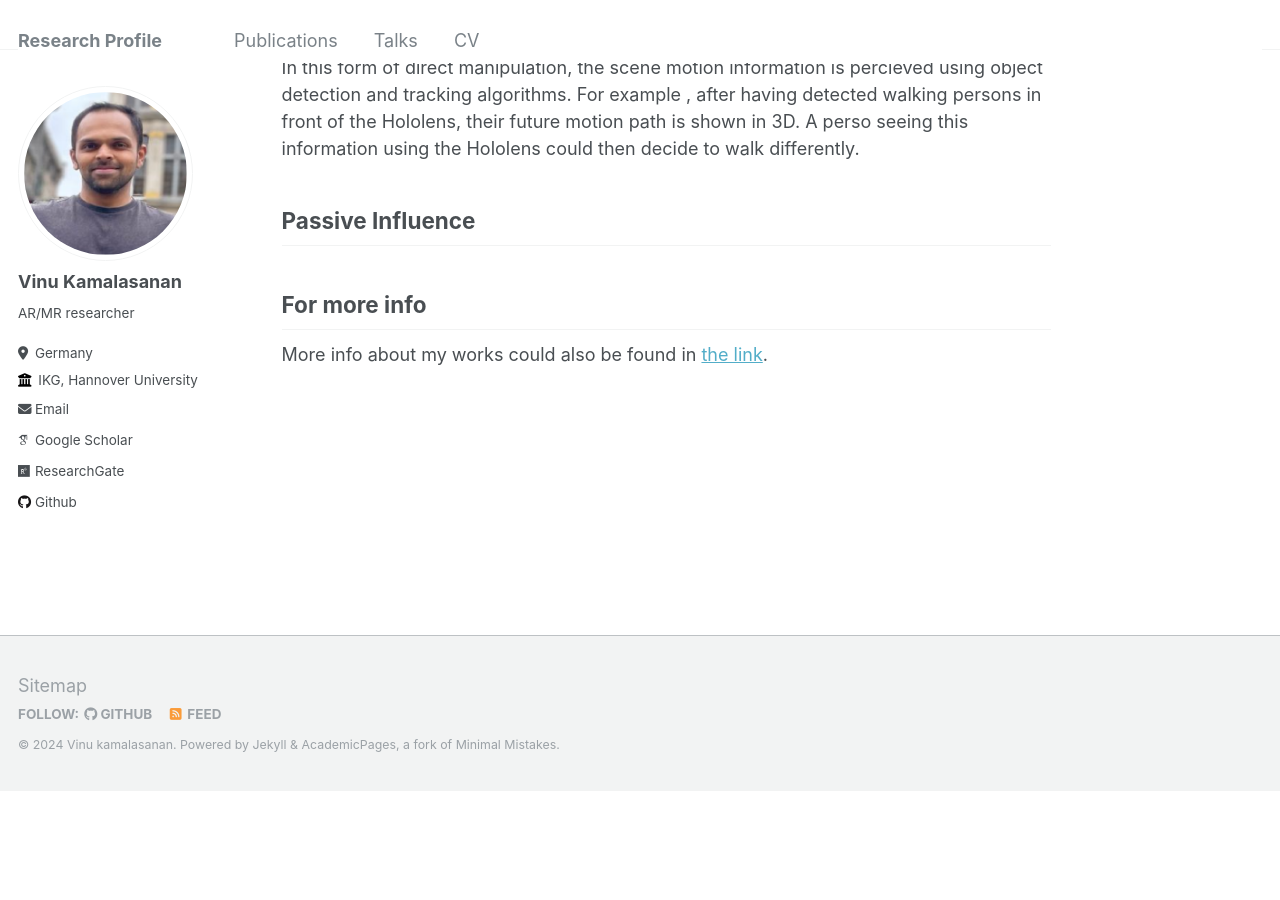
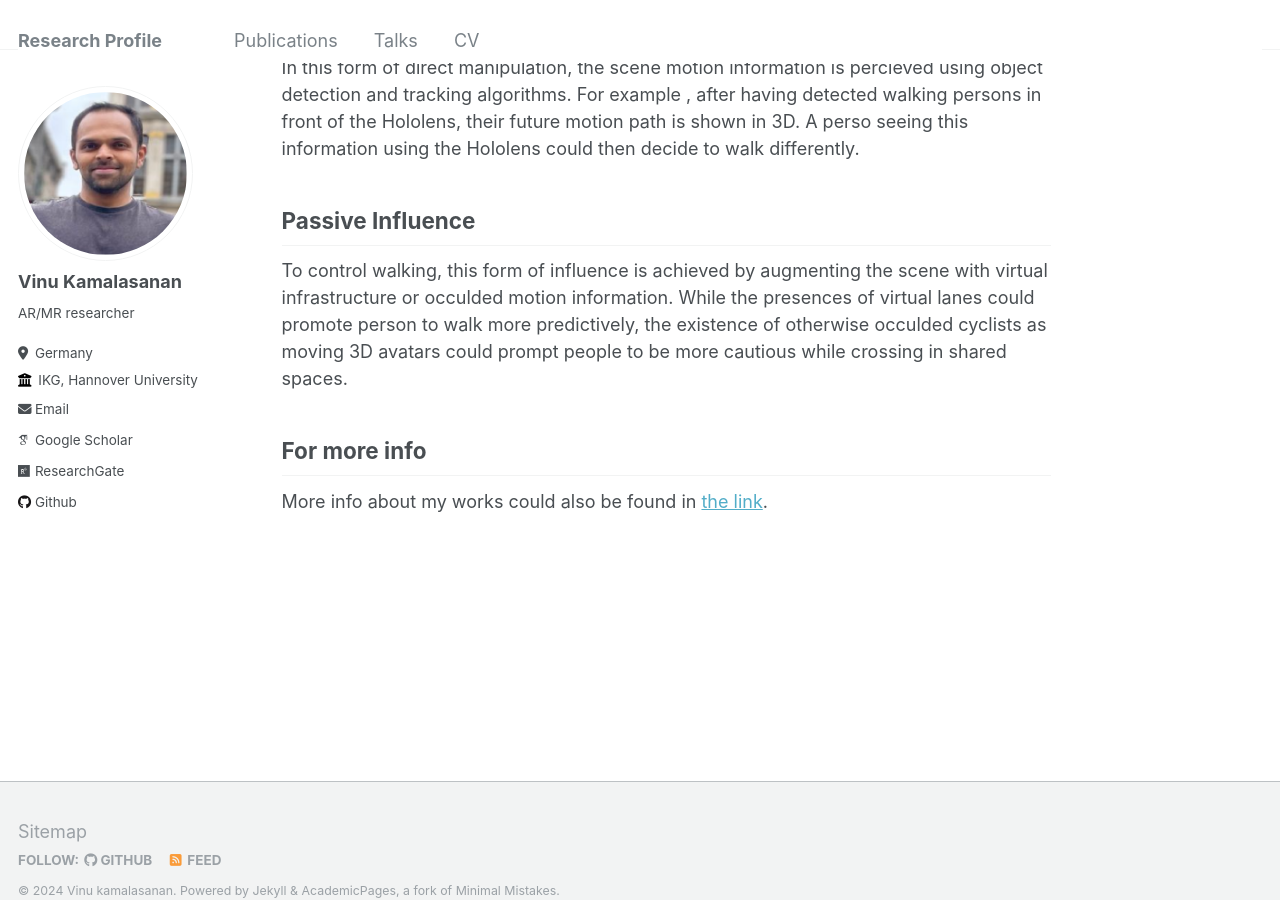
Before and after one commit to vinu-kamalasanan/vinu-kamalasanan.github.io, a Jekyll site: the page built from _pages/about.md, in a window 1280 px wide and 900 px high, scrolled down 716 px. Built offline with Jekyll 4.4.1, drawn with Linux system fonts in a browser that asks for light colours; some web fonts are replaced; before the commit the page ends 1506 px from its top, so only the background shows below that.

Commit message:
new files

```diff
--- a/_pages/about.md
+++ b/_pages/about.md
@@ -31,6 +31,7 @@ In this form of direct manipulation, the scene motion information is percieved u
 
 Passive Influence
 ------
+To control walking, this form of influence is achieved by augmenting the scene with virtual infrastructure or occulded motion information. While the presences of virtual lanes could promote person to walk more predictively, the existence of otherwise occulded cyclists as moving 3D avatars could prompt people to be more cautious while crossing in shared spaces.
 
 
 For more info
```
